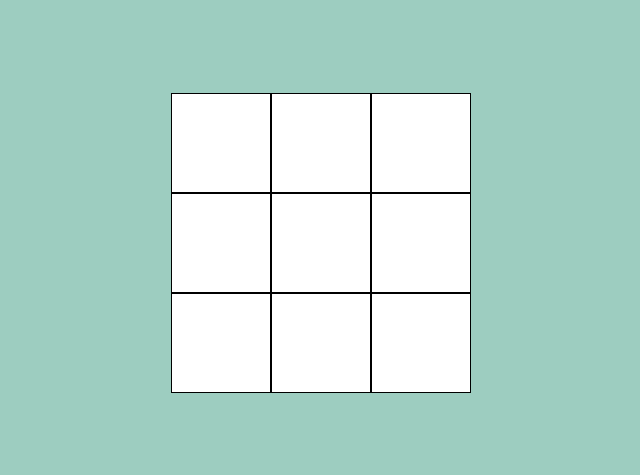
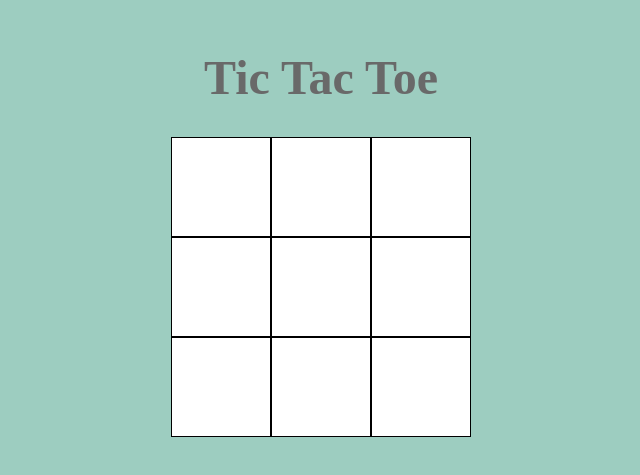
Before and after one commit to rm1902ss/Tic-Tac-Toe-v3, a plain HTML site: page index.html in a window 1280 px wide. Shown: the part 157-632 px from the top of the page, without its empty margins (319-959 px from the left). Drawn offline with Linux system fonts and the light colour scheme.

Commit message:
Add files via upload

```diff
--- a/index.html
+++ b/index.html
@@ -8,6 +8,7 @@
         <title>Tic Tac Toe v3</title>
     </head>
     <body>
+        <h1>Tic Tac Toe</h1>
         <div class="board" id="board">
           <div class="cell" data-cell></div>
           <div class="cell" data-cell></div>
--- a/style.css
+++ b/style.css
@@ -11,11 +11,23 @@
 
   body {
     background-color: #9DCDC0;
+    width: 100vw;
+    height: 100vh;
+    display: flex;
+    flex-direction: column;
+    justify-content: center;
+    overflow: hidden;
+  }
+
+  h1 {
+    text-align: center;
+    padding-bottom: 2rem;
+    font-size: 3rem;
+    color: dimgrey;
   }
 
   .board {
-    width: 100vw;
-    height: 100vh;
+
     display: grid;
     justify-content: center;
     align-content: center;
```
